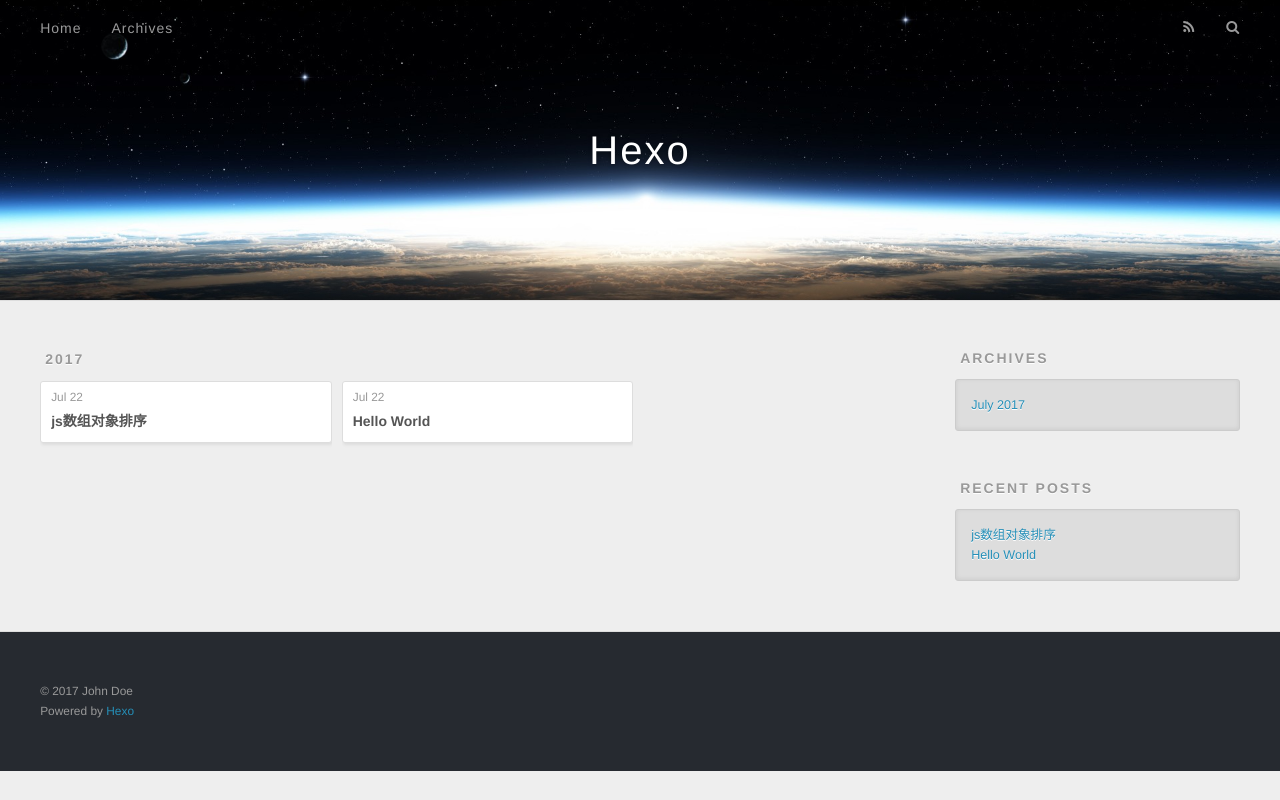
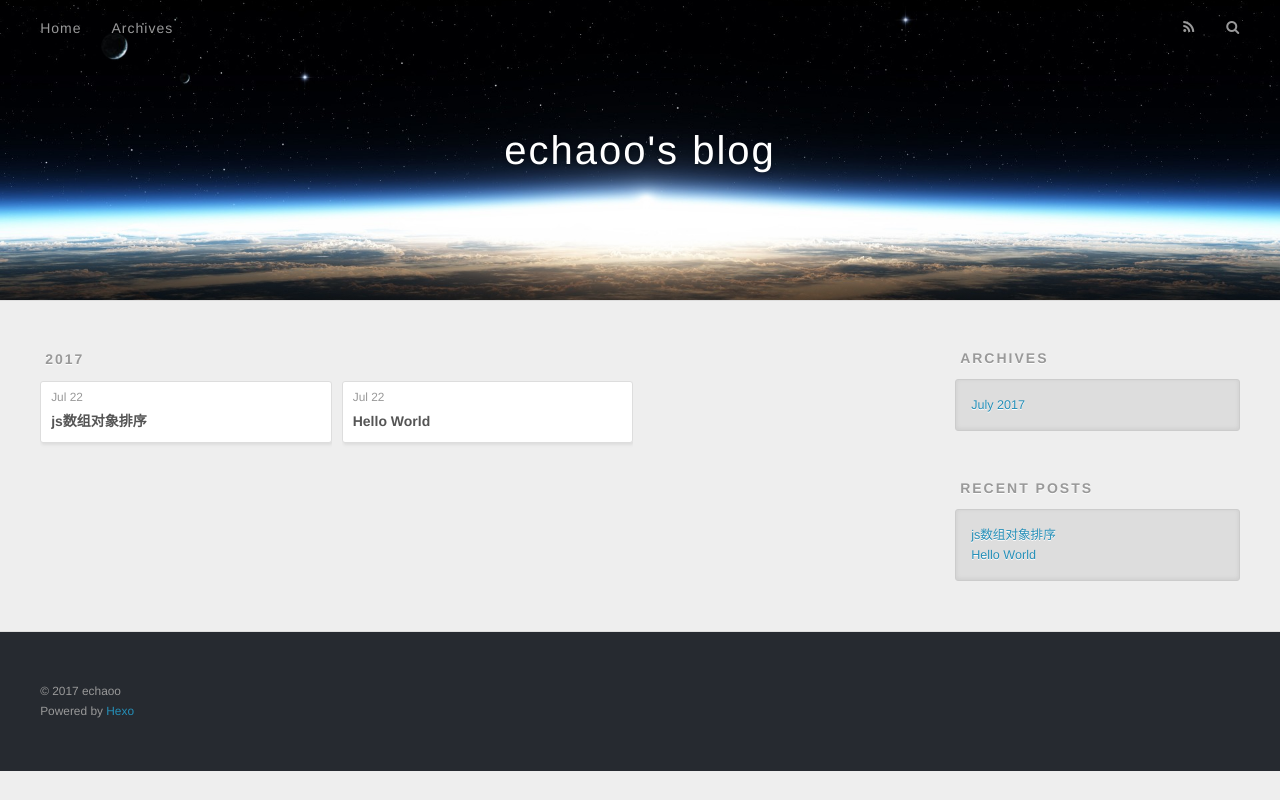
Before and after one commit to echaoo/echaoo.github.io, a plain HTML site: page archives/2017/07/index.html in a window 1280 px wide. Drawn offline with nearby package versions, Linux system fonts and the light colour scheme.

Commit message:
Site updated: 2017-07-30 19:39:03

```diff
--- a/archives/2017/07/index.html
+++ b/archives/2017/07/index.html
@@ -3,16 +3,16 @@
 <head>
   <meta charset="utf-8">
 
-  <title>Archives: 2017/7 | Hexo</title>
+  <title>Archives: 2017/7 | echaoo&#39;s blog</title>
   <meta name="viewport" content="width=device-width, initial-scale=1, maximum-scale=1">
   <meta property="og:type" content="website">
-<meta property="og:title" content="Hexo">
+<meta property="og:title" content="echaoo&#39;s blog">
 <meta property="og:url" content="http://yoursite.com/archives/2017/07/index.html">
-<meta property="og:site_name" content="Hexo">
+<meta property="og:site_name" content="echaoo&#39;s blog">
 <meta name="twitter:card" content="summary">
-<meta name="twitter:title" content="Hexo">
+<meta name="twitter:title" content="echaoo&#39;s blog">
 
-    <link rel="alternate" href="/atom.xml" title="Hexo" type="application/atom+xml">
+    <link rel="alternate" href="/atom.xml" title="echaoo&#39;s blog" type="application/atom+xml">
 
 
     <link rel="icon" href="/favicon.png">
@@ -33,7 +33,7 @@
   <div id="header-outer" class="outer">
     <div id="header-title" class="inner">
       <h1 id="logo-wrap">
-        <a href="/" id="logo">Hexo</a>
+        <a href="/" id="logo">echaoo&#39;s blog</a>
       </h1>
 
     </div>
@@ -160,7 +160,7 @@
 
   <div class="outer">
     <div id="footer-info" class="inner">
-      &copy; 2017 John Doe<br>
+      &copy; 2017 echaoo<br>
       Powered by <a href="http://hexo.io/" target="_blank">Hexo</a>
     </div>
   </div>
```
Also changed, not shown: 2017/07/22/hello-world/index.html (+5 -5 lines), 2017/07/22/第一篇文章/index.html (+5 -5 lines), archives/2017/index.html (+7 -7 lines), archives/index.html (+7 -7 lines), index.html (+7 -7 lines).
